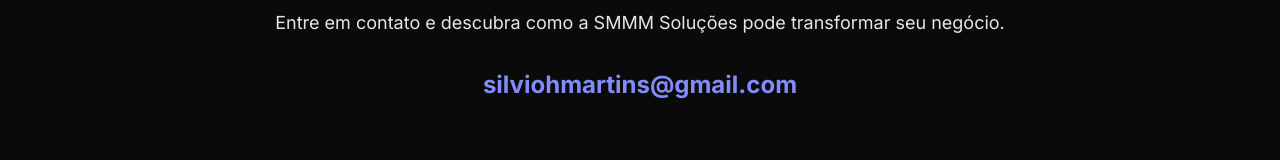
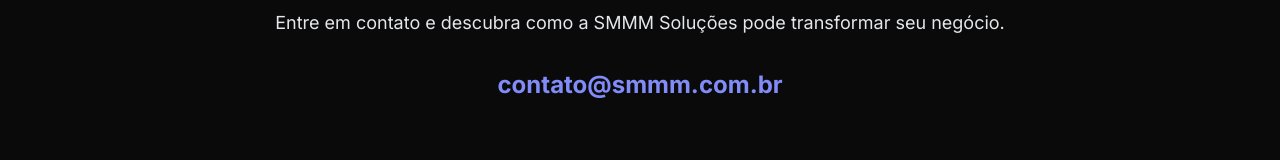
Before and after one commit to silviohmartins/smmm-website, a plain HTML site: page static-site/index.html in a window 1280 px wide. Shown: the part 1383-1543 px from the top of the page. Drawn offline with nearby package versions, Linux system fonts and the light colour scheme.

Commit message:
alterando email do index.html

```diff
--- a/static-site/index.html
+++ b/static-site/index.html
@@ -75,8 +75,8 @@
         <div class="container mx-auto px-6 text-center">
             <h3 class="text-4xl font-bold mb-4">Vamos Inovar Juntos?</h3>
             <p class="text-lg mb-8">Entre em contato e descubra como a SMMM Soluções pode transformar seu negócio.</p>
-            <a href="mailto:silviohmartins@gmail.com" class="text-2xl font-bold text-indigo-400 hover:text-indigo-500 transition-colors">
-                silviohmartins@gmail.com
+            <a href="mailto:contato@smmm.com.br" class="text-2xl font-bold text-indigo-400 hover:text-indigo-500 transition-colors">
+                contato@smmm.com.br
             </a>
         </div>
     </section>
```
